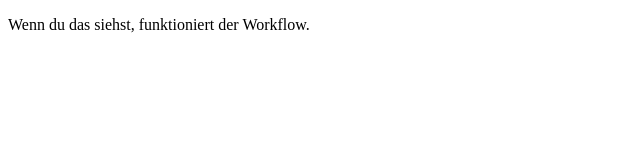
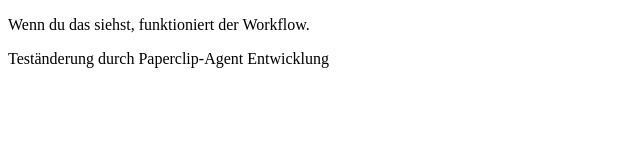
Before and after one commit to froesegrafikdesign/test-deployment, a plain HTML site: page index.html in a window 1280 px wide. Shown: the whole page, without its empty margins (0-640 px from the left). Drawn offline with Linux system fonts and the light colour scheme.

Commit message:
Teständerung durch Paperclip-Agent Entwicklung ergänzen (FRS-1)
Co-Authored-By: Claude Sonnet 5.5 <noreply@anthropic.com>

```diff
--- a/index.html
+++ b/index.html
@@ -7,5 +7,6 @@
 </head>
 <body>
 <p>Wenn du das siehst, funktioniert der Workflow.</p>
+<p>Teständerung durch Paperclip-Agent Entwicklung</p>
 </body>
 </html>
```
